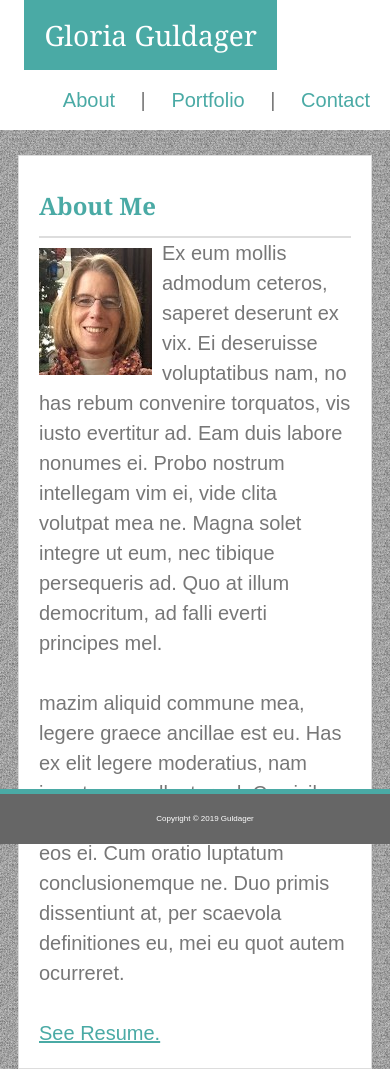
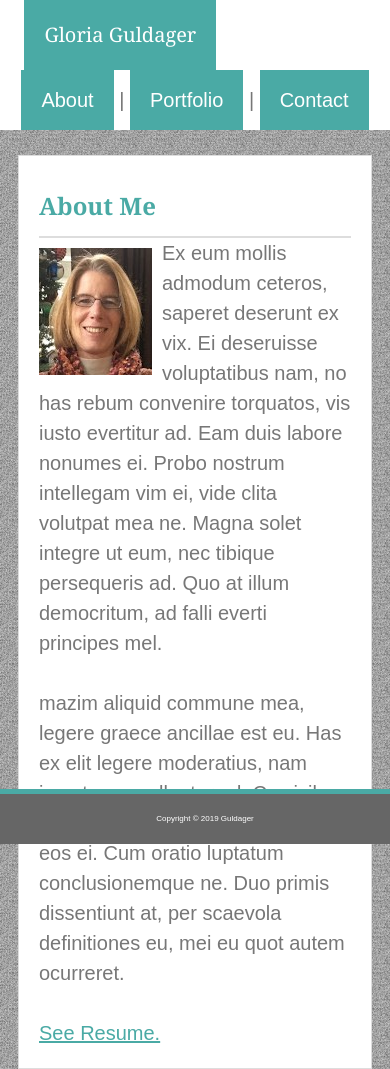
Before and after one commit to GloGuldager/Responsive-Portfolio, a plain HTML site: page index.html in a window 390 px wide. Drawn offline with Linux system fonts and the light colour scheme.

Commit message:
update responsive portfolio

```diff
--- a/assets/css/style.css
+++ b/assets/css/style.css
@@ -8,21 +8,12 @@ body {
   height: 100%;
   }
 
-a { background-color: #ffffff; color: #4aaaa5}
-
-a:hover {
-  background-color: #4aaaa5; color: #ffffff;
-}
-
-a:link {
-  color: #4aaaa5;
-}
-
 nav {
     float: right;
     margin: 0;
     overflow: hidden;
     text-align: center;
+    width: 100%;
     border-bottom: 1px;
     border-color: #cccccc;
 }
@@ -60,6 +51,17 @@ nav > ul > li > a{
     background:#ffffff;
     margin-bottom: 25px;
 }
+
+a { background-color: #ffffff; color: #4aaaa5}
+
+a:hover {
+  background-color: #4aaaa5; color: #ffffff;
+}
+
+a:link {
+  background-color: #4aaaa5; color: #ffffff;
+}
+
 .container {
   width: 80vw; height: auto;
   margin: auto;
@@ -182,11 +184,11 @@ footer {
   }  */
 
 /* Width at 640px and below */
-/* @media screen and (max-width: 640px) {
+@media screen and (max-width: 640px) {
   body {
     background-image: url("../images/gray-background-1436871274B7v.jpg");
     background-color: #777777;
-  } */
+  }
   /* .container {
     width: 200px; height: auto;
     margin-left: 6.25%;
@@ -198,16 +200,6 @@ footer {
     border: 1px solid #dddddd;
     float: left;
   }
-  .port {
-    width: 200px;
-    height: 150px;
-    background-image: url("../images/portplacement.jpg");
-    border: 1px solid #666666;
-    margin: 20px;
-    margin-left: 0px;
-    float: left;
-  }
-
   .banner {
     position: relative;
     width: 202px;
@@ -215,74 +207,24 @@ footer {
     background-color: #4aaaa5;
     color: #ffffff;
     margin-top: 100px;
-  }
+  } */
+  /* nav ul li{
+    display: inline-block;
+    list-style-type: none;
+    position: fixed;
+} */
 
-  .port1 {
-    position: absolute;
-    background-image: url(../images/IMG_2712.JPG);
-    background-size: cover;
-  }
-  .ban1 {
-    text-align: center;
-  }
+  .name {
+    font-family: Georgia, 'Times New Roman', Times, serif;
+    color: #ffffff;
+    background-color: #4aaaa5;
+    font-size: 20px;
+    padding: 20px;
+    left: 6.25%;
+    float: left;
+    position: relative;
+}
 
-  .port2 {
-    background-image: url(../images/IMG_5428.JPG);
-    background-size: cover;
-    /* position: relative; */
-    /* margin-left: 0px;
-    margin-top: 52px;
-    float: left;
-  }
-  .ban2 {
-    margin-left: 0px;
-    margin-top: 132px; */
-    /* float: left; */
-    /* text-align: center;
-  }
-  .port3 {
-    background-image: url(../images/IMG_5663.JPG);
-    background-size: cover; */
-    /* position: relative; */
-    /* margin-left: 0px;
-    margin-top: 52px;
-    float: left;
-  }
-  .ban3 {
-    margin-left: 0px;
-    margin-top: 132px;
-    text-align: center;
-  }
-
-  .port4 {
-    background-image: url(../images/IMG_5679.JPG);
-    background-size: cover; */
-    /* position: relative; */
-    /* margin-left: 0px;
-    margin-top: 52px;
-    float: left;
-  }
-  .ban4 {
-    margin-left: 0px;
-    margin-top: 132px;
-    text-align: center;
-  }
-
-  .port5 {
-    background-image: url(../images/IMG_5770.JPG);
-    background-size: cover; */
-    /* position: absolute; */
-    /* position: relative; */
-    /* margin-left: 0px;
-    margin-top: 52px; */
-    /* margin-bottom: 20px; */
-    /* float: left;
-  }
-  .ban5 {
-    margin-left: 0px;
-    margin-top: 132px;
-    text-align: center;
-  } */
 
 
 /* 5. Use three `@media screen` tags, each with one of these `max-width`s: `980px`, `768px` and `640px`.
--- a/index.html
+++ b/index.html
@@ -36,7 +36,7 @@
           <br/>
           <p>mazim aliquid commune mea, legere graece ancillae est eu. Has ex elit legere moderatius, nam impetus appellantur ad. Cu civibus noluisse hendrerit mea, wisi erat eos ei. Cum oratio luptatum conclusionemque ne. Duo primis dissentiunt at, per scaevola definitiones eu, mei eu quot autem ocurreret.</p>
           <br/>
-          <a href="assets/images/Gloria Guldager Developer Resume.pdf" target="_blank">See Resume.</a>
+          <a href="assets/images/Gloria Guldager Developer Resume.pdf" style="background-color:#ffffff; color:#4aaaa5" target="_blank">See Resume.</a>
         </section>
 
       </div>
```
Also changed, not shown: portfolio.html (+0 -19 lines). Lines whose indentation alone changed are shown as unchanged.
